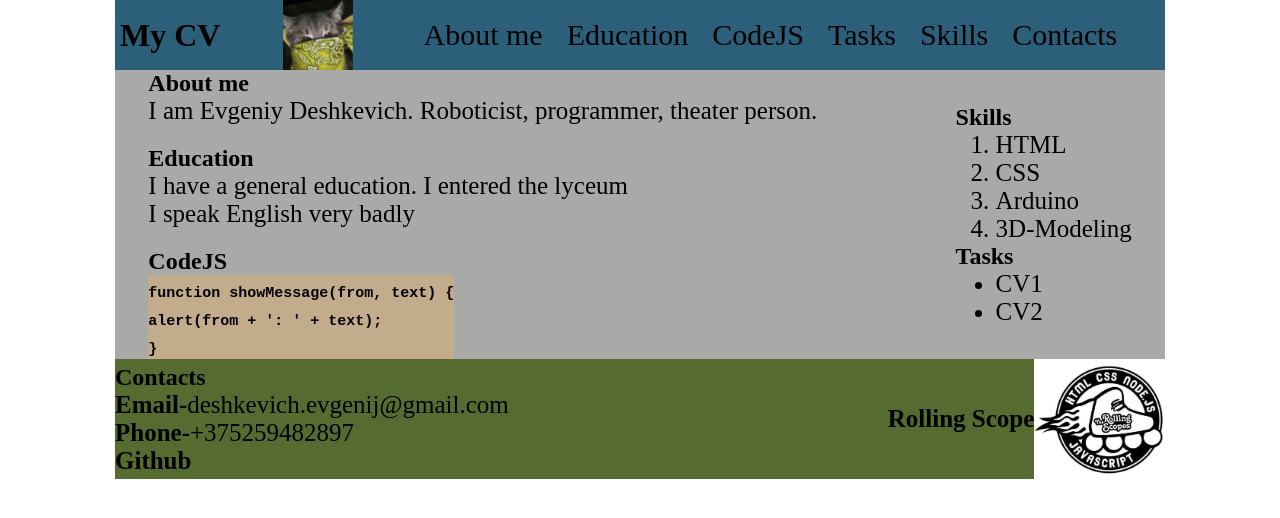
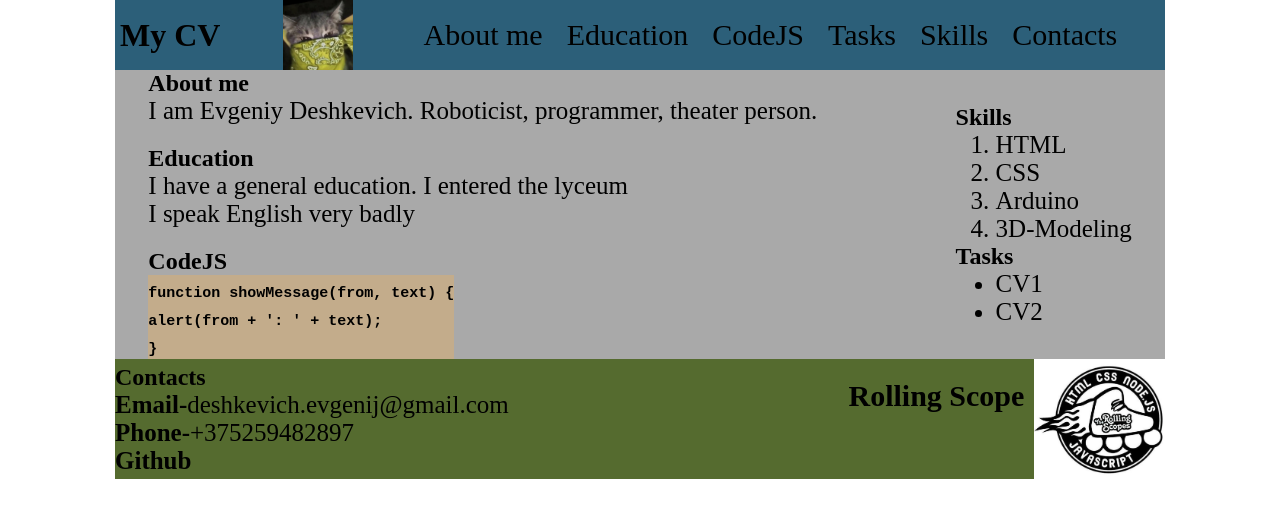
Before and after one commit to Evgenij-svg/rsschool-cvStage0, a plain HTML site: page index.html in a window 1280 px wide. Drawn offline with Linux system fonts and the light colour scheme.

Commit message:
feat:Roling-scope margin

```diff
--- a/styles/style.css
+++ b/styles/style.css
@@ -76,7 +76,7 @@ section{
 *{
     margin: auto;
 }
-section>a{
+.rollingScope>a{
     font-size: 30px;
     margin-top: 20px;
     margin-right: 10px;
```
